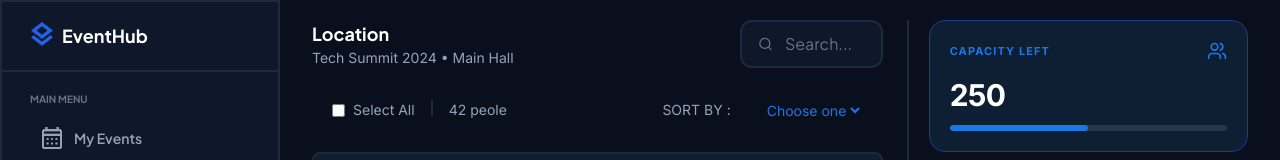
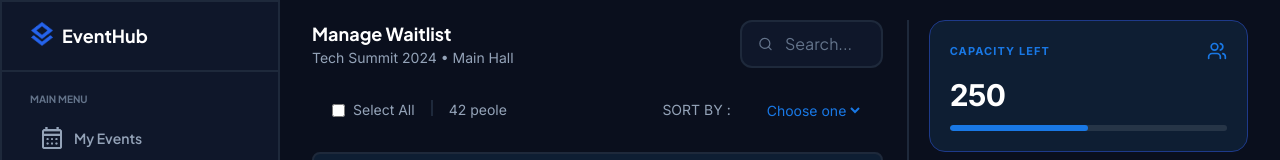
Before and after one commit to nooressam1/Event-Management-Website, a React (Vite) app in the folder Frontend/my-app/: page /dashboard in a window 1280 px wide. Shown: the top 160 px of the page. Built offline with nearby package versions, Linux system fonts and the light colour scheme; no server answers.

Commit message:
Refactor: changed text

```diff
--- a/Frontend/my-app/src/Modules/invitations/pages/manageWaitlist.jsx
+++ b/Frontend/my-app/src/Modules/invitations/pages/manageWaitlist.jsx
@@ -16,7 +16,7 @@ const ManageWaitlist = () => {
         <div className=" flex flex-row justify-between items-center">
           <div>
             <h1 className="text-white font-jakarta font-black text-lg">
-              Location
+              Manage Waitlist
             </h1>
             <p className="text-MainOffWhiteText font-inter text-sm">
               {/* {event.title} */}
```
